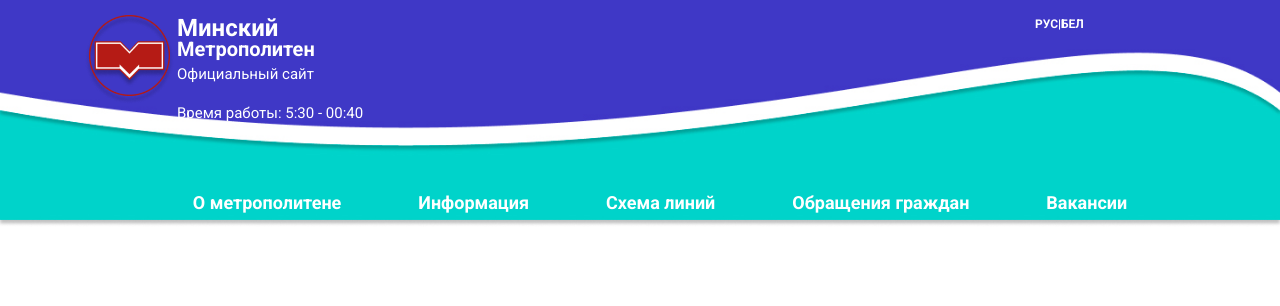
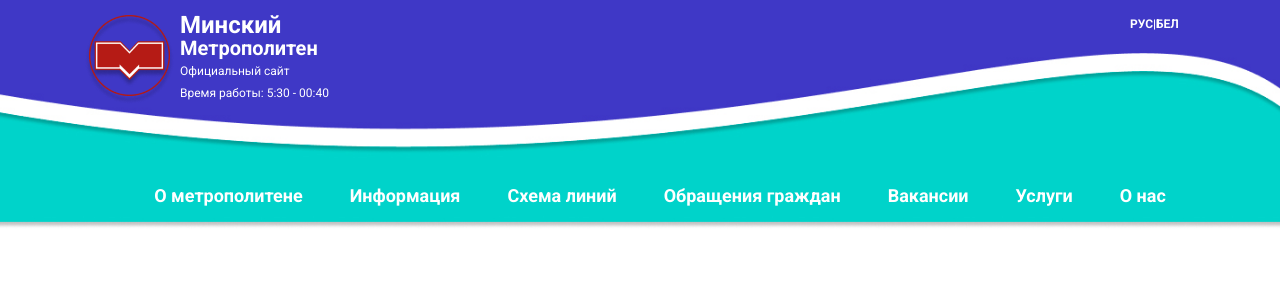
Before and after one commit to AlexseyDedul/git-MinskMetro, a plain HTML site: page src/index.html in a window 1280 px wide. Drawn offline with nearby package versions, Linux system fonts and the light colour scheme.

Commit message:
update_header
Update header and menu

```diff
--- a/src/index.html
+++ b/src/index.html
@@ -12,31 +12,32 @@
 
 	<body>
 
-		<main class="main">
+		<header class="header">
 			<div class="container">
-				<div class="header">
-					<div class="row">
-						<div class="col-md-4">
-							<div class="main-header">
+				<div class="row"><!--логотип-->
+
+					<div class="col-md-1">
+						<div class="logo">
 							<img src="img/Logo_Header.png" alt="Минский метрополитен">
 						</div>
-							<div class="main-header">
-								<div class="main-header-text">
-									<h3 class="main-header-text_h">Минский</h3>
-									<h4 class="main-header-text_h">Метрополитен</h4>
+					</div>
+						<div class="col-md-2">
+							<div class="logo-text">
+								<h2>Минский</h2>
+								<h4>Метрополитен</h4>
 								<p>Официальный сайт</p>
 								<p>Время работы: 5:30 - 00:40</p>
 							</div>
 						</div>
-						</div>
-						<div class="col-md-2 offset-md-6">
-							<div class="main-header-switch">
+
+					<div class="col-md-1 offset-md-8">
+						<div class="switch">
 							рус|бел
 						</div>
 					</div>
-					</div>
+				</div><!--row-->
 
-					<nav class="navabar">
+				<nav class="navabar"><!--меню-->
 					<ul class="navabar-list">
 						<li class="navabar-list-item">
 							<a href="#">О метрополитене</a>
@@ -61,8 +62,13 @@
 						</li>
 					</ul>
 				</nav>
+			</div>
+		</header>
 
-				</div>
+
+		<main class="main">
+			<div class="container">
+
 			</div>
 		</main>
 
--- a/src/less/style.less
+++ b/src/less/style.less
@@ -6,30 +6,44 @@
 body{
 	font-family: 'Roboto', sans-serif;
 	font-size: 12px;
+	h2{
+		line-height: 6px;
+		font-size: 24px;
+		font-weight: bold;
+	}
 }
 
 a:hover{
 	text-decoration: none;
 }
-.main{
+.header{
+	position: relative;
+	background: url(../img/header-bg.jpg) top no-repeat;
+	background-size: cover;
 	padding-top: 15px;
-	background: url(../img/header-bg.jpg) top no-repeat;
-	background-size: 100%;
-	height: 260px;
-	.header{
-		color: @light;
+	color:@light;
+	.logo-text{
+		margin-top: 7px;
+		line-height: 6px;
+		h4{
+			font-size: 20px;
+			font-weight: bold;
+		}
+	}
+	.switch{
+		font-weight: bold;
+		text-transform: uppercase;
+	}
 	nav{
 		margin: 0;
 		padding: 0;
 		ul{
-				margin-top: 65px;
+			margin-top: 50px;
 			text-align: center;
-				width: 100%;
 			li{
 
 				display: inline-block;
-					list-style-type: none;
-					padding: 20px 37px;
+				padding: 20px 22px;
 				&:hover{
 					background-color: @blue-color;
 				}
@@ -44,38 +58,6 @@ a:hover{
 		}
 	}
 }
-	&-header{
-		//position: absolute;
-		display: inline-block;
-		img{
-			width: 100%;
-		}
-		&-text{
-			position: absolute;
-			transform: translateY(-35%);
-			&_h{
-				font-weight: bold;
-				line-height: 0.6;
-			}
-			h3{
-
-				font-size: 24px;
-
-			}
-			h4{
-				font-size: 20px;
-			}
-			p{
-				font-size: 15px;
-			}
-		}
-		&-switch{
-			font-weight: bold;
-			text-transform: uppercase;
-		}
-	}
-
-}
 
 @media (max-width: 780px){
 
```
Also changed, not shown: src/css/style.css. Lines whose indentation alone changed are shown as unchanged.
